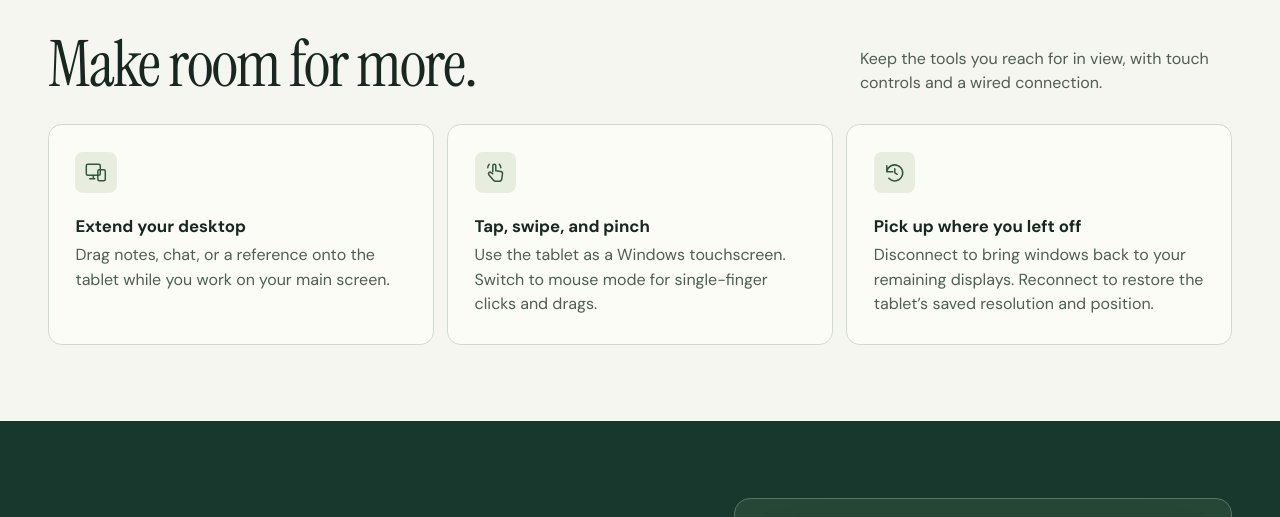
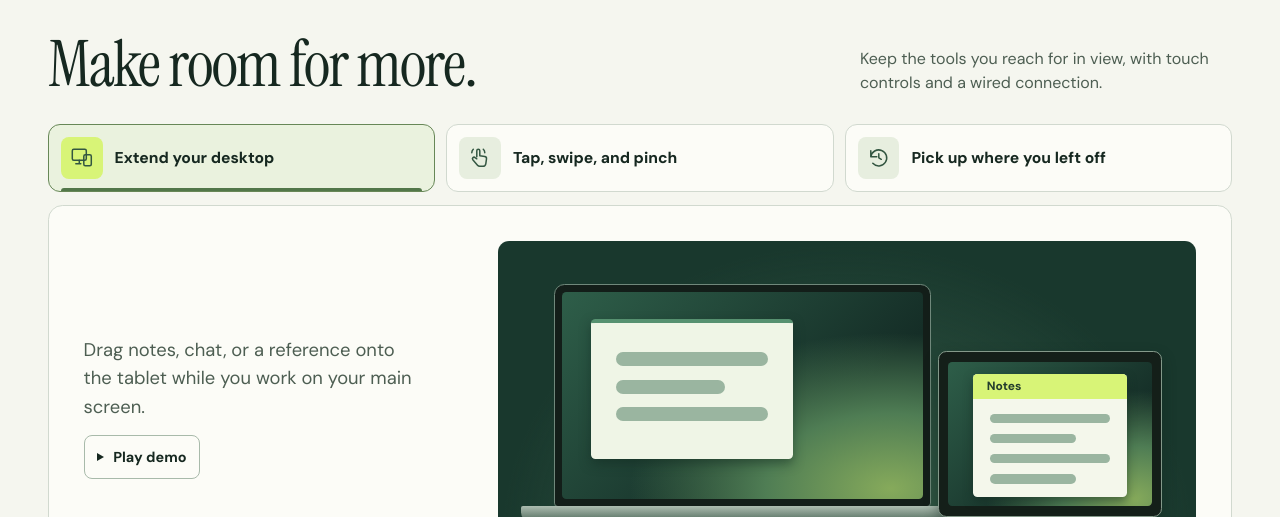
Before and after one commit to TristanSibug/SecondMonitor, a plain HTML site: page website/public/index.html in a window 1280 px wide. Shown: the part 810-1327 px from the top of the page. Drawn offline with Linux system fonts and the light colour scheme.

Commit message:
Add interactive homepage feature demos

```diff
--- /dev/null
+++ b/website/public/feature-demo.css
@@ -0,0 +1,364 @@
+.features.demo-enhanced {
+  grid-template-columns: minmax(0, 1fr);
+  gap: 0.85rem;
+}
+
+.demo-tabs {
+  display: grid;
+  grid-template-columns: repeat(3, minmax(0, 1fr));
+  gap: 0.7rem;
+}
+
+.demo-tabs button {
+  position: relative;
+  display: flex;
+  align-items: center;
+  gap: 0.75rem;
+  min-block-size: 64px;
+  padding: 0.75rem;
+  border: 1px solid var(--line);
+  border-radius: 0.75rem;
+  background: #fcfcf7;
+  color: var(--ink);
+  font: 750 0.98rem/1.3 var(--body-font);
+  text-align: start;
+  cursor: pointer;
+}
+
+.demo-tabs button:hover { background: #edf2e6; }
+
+.demo-tabs button[aria-selected="true"] {
+  border-color: #678757;
+  background: #eaf2de;
+}
+
+.demo-tabs button[aria-selected="true"]::after {
+  content: "";
+  position: absolute;
+  inset: auto 0.75rem 0;
+  border-block-end: 3px solid #527749;
+  border-radius: 3px 3px 0 0;
+}
+
+.demo-tabs button[aria-selected="true"] .feature-icon { background: var(--lime); }
+.demo-tabs .feature-icon { flex: none; }
+
+.demo-tabs button:focus-visible,
+.demo-panel:focus-visible,
+.demo-play:focus-visible {
+  outline: 2px solid #335641;
+  outline-offset: 3px;
+}
+
+.demo-panel:not([hidden]) {
+  display: grid;
+  grid-template-columns: minmax(12rem, 0.7fr) minmax(0, 1.3fr);
+  align-items: center;
+  gap: clamp(1rem, 3vw, 2.75rem);
+  padding: clamp(0.9rem, 2.7vw, 2.2rem);
+  border: 1px solid var(--line);
+  border-radius: 0.9rem;
+  background: #fcfcf7;
+}
+
+.demo-copy { max-width: 31ch; }
+.demo-copy p { color: var(--muted); font-size: clamp(1rem, 1.5vw, 1.15rem); }
+
+.demo-play {
+  display: none;
+  align-items: center;
+  gap: 0.55rem;
+  min-block-size: 44px;
+  margin-block-start: 0.85rem;
+  padding: 0.55rem 0.8rem;
+  border: 1px solid #a8baaa;
+  border-radius: 0.5rem;
+  background: transparent;
+  color: var(--ink);
+  font: 700 0.9rem var(--body-font);
+  cursor: pointer;
+}
+
+.demo-play::before {
+  content: "";
+  width: 0;
+  height: 0;
+  border-block: 0.31rem solid transparent;
+  border-inline-start: 0.48rem solid currentColor;
+}
+
+.demo-play:hover { background: #e7eedf; }
+
+.demo-scene {
+  position: relative;
+  isolation: isolate;
+  overflow: hidden;
+  aspect-ratio: 2.1;
+  container-type: inline-size;
+  border-radius: 0.7rem;
+  background: radial-gradient(ellipse at 50% 90%, #375e49, transparent 70%), #19382d;
+  color: #e2eee1;
+  --screen: radial-gradient(ellipse at 91% 95%, #86aa5b 0%, #4f7d54 27%, transparent 56%), linear-gradient(135deg, #2e5e49, #152e27 70%);
+  --notes-on-laptop: translate(-177%, -28%) scale(1.12);
+}
+
+.demo-laptop,
+.demo-tablet,
+.demo-notes,
+.demo-cable,
+.demo-label { position: absolute; }
+
+.demo-laptop {
+  inset: 13% auto auto 8%;
+  width: 54%;
+  height: 67%;
+  padding: 1.05%;
+  border: 1px solid #70887b;
+  border-radius: 0.65rem 0.65rem 0.24rem 0.24rem;
+  background: #131e19;
+}
+
+.demo-laptop::after {
+  content: "";
+  position: absolute;
+  inset: 100% -9% auto;
+  height: 7%;
+  border-radius: 0.12rem 0.12rem 0.55rem 0.55rem;
+  background: linear-gradient(#adbdb1, #526c5d);
+}
+
+.demo-laptop-screen {
+  position: relative;
+  height: 100%;
+  overflow: hidden;
+  border-radius: 0.27rem;
+  background: var(--screen);
+}
+
+.demo-work-window {
+  position: absolute;
+  inset: 13% auto auto 8%;
+  width: 56%;
+  height: 68%;
+  padding: 8% 7% 0;
+  border-block-start: 0.26rem solid #569170;
+  border-radius: 0.28rem;
+  background: #eff5e6;
+  box-shadow: 0 0.3rem 0.65rem #11291f80;
+}
+
+.demo-work-window i,
+.demo-notes-page i {
+  display: block;
+  width: 100%;
+  height: 13%;
+  margin-block-end: 9%;
+  border-radius: 1rem;
+  background: #9ab5a0;
+}
+
+.demo-work-window i:nth-child(2),
+.demo-notes-page i:nth-child(even) { width: 72%; }
+
+.demo-tablet {
+  inset: 33% auto auto 63%;
+  width: 32%;
+  height: 50%;
+  border: 1px solid #84998a;
+  border-radius: 0.52rem;
+  background: #141f19;
+  box-shadow: 0 0.4rem 0.85rem #10241d75;
+}
+
+.demo-tablet::before {
+  content: "";
+  position: absolute;
+  inset: 6% 4%;
+  border-radius: 0.26rem;
+  background: var(--screen);
+}
+
+.demo-cable {
+  top: 76%;
+  left: 59%;
+  width: 7%;
+  height: 9%;
+  border: 2px solid #b1c6b7;
+  border-block-start: 0;
+  border-radius: 0 0 45% 45%;
+}
+
+.demo-notes {
+  inset: 40% auto auto 68%;
+  width: 22%;
+  height: 37%;
+  overflow: hidden;
+  border-radius: 0.28rem;
+  background: #f4f7eb;
+  color: #243d2d;
+  box-shadow: 0 0.26rem 0.6rem #11291f80;
+}
+
+.demo-notes-bar {
+  position: relative;
+  z-index: 1;
+  padding: 2% 9%;
+  background: #d8f477;
+  font-size: clamp(0.43rem, 1.85cqi, 0.75rem);
+  font-weight: 750;
+}
+
+.demo-notes-page { height: 83%; padding: 10% 11%; }
+
+.demo-finger {
+  position: absolute;
+  display: none;
+  z-index: 2;
+  inset: 57% auto auto 26%;
+  width: 19%;
+  aspect-ratio: 1;
+  border: 2px solid #3a7052;
+  border-radius: 50%;
+  background: #c8e99aa8;
+}
+
+.demo-finger-second { inset-inline-start: 62%; }
+[data-mode="touch"] .demo-finger { display: block; }
+
+.demo-cursor {
+  position: absolute;
+  z-index: 2;
+  top: 11%;
+  left: 77%;
+  width: 15%;
+  aspect-ratio: 0.78;
+  clip-path: polygon(8% 0, 100% 66%, 64% 70%, 75% 96%, 52% 100%, 40% 75%, 14% 91%);
+  background: #1b3527;
+  opacity: 0;
+}
+
+.demo-restored {
+  position: absolute;
+  display: none;
+  inset: 14% 5% auto auto;
+  padding: 0.2em 0.6em;
+  border: 1px solid #8da890;
+  border-radius: 1rem;
+  color: #ecf6e8;
+  font-size: clamp(0.55rem, 1.85cqi, 0.75rem);
+  font-weight: 700;
+}
+
+[data-mode="reconnect"] .demo-restored { display: block; }
+
+.demo-label {
+  inset: auto auto 4.5%;
+  width: 33%;
+  font-size: clamp(0.58rem, 2.3cqi, 0.84rem);
+  font-weight: 650;
+  text-align: center;
+}
+
+.demo-label-laptop { left: 18.5%; }
+.demo-label-tablet { left: 62.5%; }
+
+@media (max-width: 43rem) {
+  .demo-panel:not([hidden]) { grid-template-columns: minmax(0, 1fr); }
+  .demo-copy { max-width: 56ch; }
+}
+
+@media (max-width: 33rem) {
+  .demo-tabs { gap: 0.38rem; }
+  .demo-tabs button {
+    align-items: flex-start;
+    flex-direction: column;
+    gap: 0.38rem;
+    padding: 0.5rem 0.5rem 0.7rem;
+    font-size: 0.83rem;
+  }
+
+  .demo-tabs .feature-icon { width: 18px; height: 18px; padding: 0.34rem; }
+  .demo-tabs button[aria-selected="true"]::after { inset-inline: 0.45rem; }
+}
+
+@media (prefers-reduced-motion: no-preference) {
+  .demo-play { display: inline-flex; }
+
+  [data-mode="extend"].is-playing .demo-notes {
+    animation: demo-extend 1.35s ease-in-out both;
+  }
+
+  [data-mode="extend"].is-playing .demo-cursor {
+    animation: demo-drag-cursor 1.35s ease-in-out both;
+  }
+
+  [data-mode="touch"].is-playing .demo-notes-page {
+    animation: demo-scroll-and-zoom 1.85s ease-in-out both;
+  }
+
+  [data-mode="touch"].is-playing .demo-finger {
+    animation: demo-swipe 1.85s ease-in-out both;
+  }
+
+  [data-mode="touch"].is-playing .demo-finger-second {
+    animation-name: demo-pinch;
+  }
+
+  [data-mode="reconnect"].is-playing .demo-notes {
+    animation: demo-restore 2.15s ease-in-out both;
+  }
+
+  [data-mode="reconnect"].is-playing .demo-tablet::before,
+  [data-mode="reconnect"].is-playing .demo-cable {
+    animation: demo-disconnect 2.15s ease-in-out both;
+  }
+
+  [data-mode="reconnect"].is-playing .demo-restored {
+    animation: demo-show-restored 2.15s ease-in-out both;
+  }
+}
+
+@keyframes demo-extend {
+  0%, 22% { transform: var(--notes-on-laptop); }
+  86%, 100% { transform: none; }
+}
+
+@keyframes demo-drag-cursor {
+  0%, 97%, 100% { opacity: 0; }
+  15%, 86% { opacity: 1; }
+}
+
+@keyframes demo-scroll-and-zoom {
+  0%, 18% { transform: none; }
+  42%, 61% { transform: translateY(-22%); }
+  92%, 100% { transform: translateY(-20%) scale(1.3); }
+}
+
+@keyframes demo-swipe {
+  0%, 12% { opacity: 0; transform: translateY(30%); }
+  20% { opacity: 1; transform: translateY(30%); }
+  45% { transform: translateY(-130%); }
+  61% { transform: translateX(45%); }
+  90%, 100% { transform: translateX(-35%); }
+}
+
+@keyframes demo-pinch {
+  0%, 50% { opacity: 0; transform: translateX(-45%); }
+  61% { opacity: 1; transform: translateX(-45%); }
+  90%, 100% { transform: translateX(35%); }
+}
+
+@keyframes demo-restore {
+  0%, 12%, 88%, 100% { transform: none; }
+  38%, 64% { transform: var(--notes-on-laptop); }
+}
+
+@keyframes demo-disconnect {
+  0%, 12%, 78%, 100% { opacity: 1; }
+  32%, 65% { opacity: 0; }
+}
+
+@keyframes demo-show-restored {
+  0%, 80% { opacity: 0; }
+  100% { opacity: 1; }
+}
--- /dev/null
+++ b/website/public/feature-demo.js
@@ -0,0 +1,94 @@
+const featureDemo = document.querySelector('[data-feature-demo]');
+const sceneTemplate = document.querySelector('#feature-scene');
+const motion = window.matchMedia('(prefers-reduced-motion: no-preference)');
+const tabList = document.createElement('div');
+tabList.className = 'demo-tabs';
+tabList.setAttribute('role', 'tablist');
+tabList.setAttribute('aria-label', 'Second Monitor features');
+
+const features = Array.from(featureDemo.children, (article) => {
+  const mode = article.dataset.demo;
+  const tab = document.createElement('button');
+  const title = document.createElement('span');
+  title.textContent = article.querySelector('h3').textContent;
+  tab.type = 'button';
+  tab.id = `feature-tab-${mode}`;
+  tab.setAttribute('role', 'tab');
+  tab.append(article.querySelector('.feature-icon'), title);
+  tabList.append(tab);
+
+  const panel = document.createElement('div');
+  const copy = document.createElement('div');
+  const play = document.createElement('button');
+  const scene = sceneTemplate.content.firstElementChild.cloneNode(true);
+  panel.className = 'demo-panel';
+  panel.setAttribute('role', 'tabpanel');
+  panel.setAttribute('aria-labelledby', tab.id);
+  panel.tabIndex = 0;
+  copy.className = 'demo-copy';
+  play.type = 'button';
+  play.className = 'demo-play';
+  play.textContent = 'Play demo';
+  scene.dataset.mode = mode;
+  copy.append(article.querySelector('p'), play);
+  panel.append(copy, scene);
+
+  function playDemo() {
+    if (!motion.matches) return;
+    scene.classList.remove('is-playing');
+    // Apply the reset before replaying the CSS animations.
+    void scene.offsetWidth;
+    scene.classList.add('is-playing');
+  }
+
+  play.addEventListener('click', playDemo);
+  return { tab, panel, playDemo, scene };
+});
+
+let selectedIndex = 0;
+
+function selectFeature(index, animate = true) {
+  selectedIndex = index;
+  for (const [position, feature] of features.entries()) {
+    const selected = position === index;
+    feature.tab.setAttribute('aria-selected', String(selected));
+    feature.tab.tabIndex = selected ? 0 : -1;
+    feature.panel.hidden = !selected;
+    feature.scene.classList.remove('is-playing');
+  }
+  if (animate) features[index].playDemo();
+}
+
+for (const [index, feature] of features.entries()) {
+  feature.tab.addEventListener('click', () => selectFeature(index));
+
+  feature.tab.addEventListener('keydown', (event) => {
+    let nextIndex;
+    switch (event.key) {
+      case 'ArrowLeft': nextIndex = (index + features.length - 1) % features.length; break;
+      case 'ArrowRight': nextIndex = (index + 1) % features.length; break;
+      case 'Home': nextIndex = 0; break;
+      case 'End': nextIndex = features.length - 1; break;
+      default: return;
+    }
+    event.preventDefault();
+    feature.tab.tabIndex = -1;
+    features[nextIndex].tab.tabIndex = 0;
+    features[nextIndex].tab.focus();
+  });
+}
+
+tabList.addEventListener('focusout', (event) => {
+  if (tabList.contains(event.relatedTarget)) return;
+  for (const [index, feature] of features.entries()) {
+    feature.tab.tabIndex = index === selectedIndex ? 0 : -1;
+  }
+});
+
+motion.addEventListener('change', () => {
+  for (const { scene } of features) scene.classList.remove('is-playing');
+});
+
+selectFeature(0, false);
+featureDemo.classList.add('demo-enhanced');
+featureDemo.replaceChildren(tabList, ...features.map(({ panel }) => panel));
--- a/website/public/index.html
+++ b/website/public/index.html
@@ -8,6 +8,8 @@
   <title>Second Monitor | An extra screen, one cable away</title>
   <link rel="icon" href="assets/app-icon.webp" type="image/webp">
   <link rel="stylesheet" href="styles.css">
+  <link rel="stylesheet" href="feature-demo.css">
+  <script src="feature-demo.js" defer></script>
 </head>
 <body>
   <a class="skip-link" href="#main">Skip to content</a>
@@ -59,23 +61,43 @@
         <h2 id="features-title">Make room for more.</h2>
         <p>Keep the tools you reach for in view, with touch controls and a wired connection.</p>
       </div>
-      <div class="features">
-        <article class="feature">
+      <div class="features" data-feature-demo>
+        <article class="feature" data-demo="extend">
           <svg class="feature-icon" aria-hidden="true" width="24" height="24" viewBox="0 0 24 24" fill="none" stroke="currentColor" stroke-width="1.5" stroke-linecap="round" stroke-linejoin="round"><rect x="2.5" y="3.5" width="14" height="11" rx="1.5"/><path d="M6 18h5m-1.5-3.5V18"/><rect x="14" y="9" width="7.5" height="11" rx="1.5"/></svg>
           <h3>Extend your desktop</h3>
           <p>Drag notes, chat, or a reference onto the tablet while you work on your main screen.</p>
         </article>
-        <article class="feature">
+        <article class="feature" data-demo="touch">
           <svg class="feature-icon" aria-hidden="true" width="24" height="24" viewBox="0 0 24 24" fill="none" stroke="currentColor" stroke-width="1.5" stroke-linecap="round" stroke-linejoin="round"><path d="M9 11V5a1.5 1.5 0 0 1 3 0v5l5 .8a2 2 0 0 1 1.7 2.2l-.7 5a3 3 0 0 1-3 2.5h-3a3 3 0 0 1-2.3-1.1L5 14a1.6 1.6 0 0 1 2.3-2.2L9 13"/><path d="M4 7a5 5 0 0 1 1.5-3.5m10 0A5 5 0 0 1 17 7"/></svg>
           <h3>Tap, swipe, and pinch</h3>
-          <p>Use the tablet as a Windows touchscreen. Switch to mouse mode for single-finger clicks and drags.</p>
+          <p>Swipe to scroll and pinch to zoom on your tablet. Switch to mouse mode for single-finger clicks and drags.</p>
         </article>
-        <article class="feature">
+        <article class="feature" data-demo="reconnect">
           <svg class="feature-icon" aria-hidden="true" width="24" height="24" viewBox="0 0 24 24" fill="none" stroke="currentColor" stroke-width="1.5" stroke-linecap="round" stroke-linejoin="round"><path d="M4 11a8 8 0 1 1 2 6.5M4 5v6h6m2-3v4l2.5 1.5"/></svg>
           <h3>Pick up where you left off</h3>
           <p>Disconnect to bring windows back to your remaining displays. Reconnect to restore the tablet’s saved resolution and position.</p>
         </article>
       </div>
+      <template id="feature-scene">
+        <div class="demo-scene" aria-hidden="true">
+          <div class="demo-cable"></div>
+          <div class="demo-laptop">
+            <div class="demo-laptop-screen">
+              <div class="demo-work-window"><i></i><i></i><i></i></div>
+            </div>
+          </div>
+          <div class="demo-tablet"></div>
+          <div class="demo-notes">
+            <div class="demo-notes-bar">Notes</div>
+            <div class="demo-notes-page"><i></i><i></i><i></i><i></i></div>
+            <span class="demo-finger"></span><span class="demo-finger demo-finger-second"></span>
+            <span class="demo-cursor"></span>
+          </div>
+          <span class="demo-restored">Layout restored</span>
+          <span class="demo-label demo-label-laptop">Windows PC</span>
+          <span class="demo-label demo-label-tablet">Android tablet</span>
+        </div>
+      </template>
     </section>
 
     <section class="setup-band" id="setup" aria-labelledby="setup-title">
--- a/website/public/styles.css
+++ b/website/public/styles.css
@@ -351,6 +351,8 @@ details p { max-width: 54ch; padding-block: 0 1rem; color: var(--muted); }
 }
 
 .footer-links { display: flex; flex-wrap: wrap; gap: 0 1.25rem; }
+.footer-links a { text-decoration: none; }
+.footer-links a:hover { text-decoration: underline; }
 
 .content-page { padding-block: clamp(2.75rem, 6vw, 5.5rem); }
 
```
